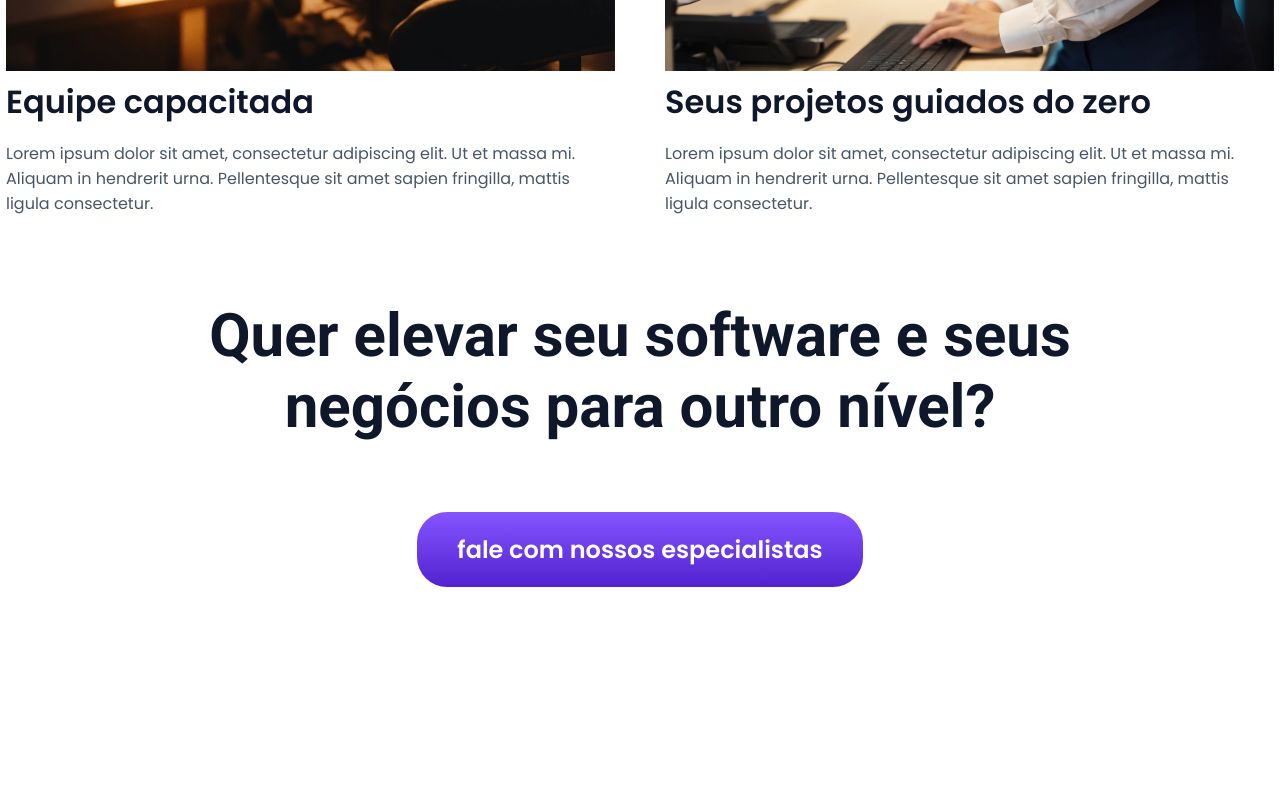
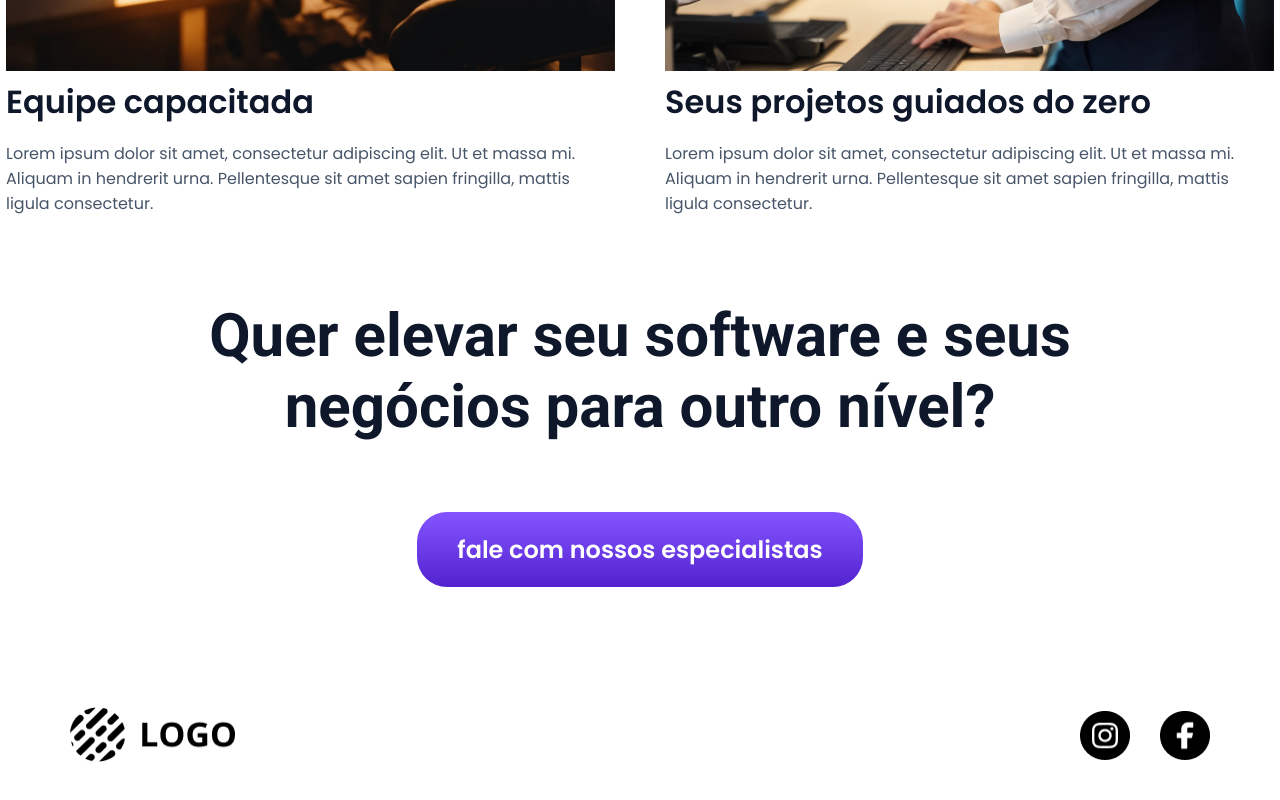
Before and after one commit to fabricio-dias-log/consulting-landing-page, an Angular app: page / in a window 1280 px wide. Shown: the part 2420-3220 px from the top of the page. Before the commit the page ends 3007 px from the top, so only its background shows below. Built offline with nearby package versions, Linux system fonts and the light colour scheme.

Commit message:
Footer structure is done

```diff
--- a/src/app/components/footer/footer.component.html
+++ b/src/app/components/footer/footer.component.html
@@ -1 +1,7 @@
-<p>footer works!</p>
+<footer class="app-footer pad-70">
+  <img ngSrc="assets/secondary-logo.png" width="165" height="55" />
+  <div class="social-media">
+    <img ngSrc="assets/instagram.png" width="50" height="50" />
+    <img ngSrc="assets/facebook.png" width="50" height="50" />
+  </div>
+</footer>
--- a/src/app/components/footer/footer.component.scss
+++ b/src/app/components/footer/footer.component.scss
@@ -0,0 +1,11 @@
+.app-footer{
+  display: flex;
+  align-items: center;
+  justify-content: space-between;
+  margin: 120px 0 60px 0;
+
+  .social-media{
+    display: flex;
+    gap: 30px;
+  }
+}
--- a/src/app/components/footer/footer.component.ts
+++ b/src/app/components/footer/footer.component.ts
@@ -1,9 +1,12 @@
 import { Component } from '@angular/core';
+import {NgOptimizedImage} from "@angular/common";
 
 @Component({
   selector: 'app-footer',
   standalone: true,
-  imports: [],
+  imports: [
+    NgOptimizedImage
+  ],
   templateUrl: './footer.component.html',
   styleUrl: './footer.component.scss'
 })
--- a/src/app/components/home/home.component.html
+++ b/src/app/components/home/home.component.html
@@ -41,3 +41,4 @@
     <btn-primary btn-text="fale com nossos especialistas" ></btn-primary>
   </section>
 </main>
+<app-footer></app-footer>
--- a/src/app/components/home/home.component.ts
+++ b/src/app/components/home/home.component.ts
@@ -4,6 +4,7 @@ import {NgOptimizedImage} from "@angular/common";
 import {BtnPrimaryComponent} from "../btn-primary/btn-primary.component";
 import {NewsletterFormComponent} from "../newsletter-form/newsletter-form.component";
 import {SkillBlockComponent} from "../skill-block/skill-block.component";
+import {FooterComponent} from "../footer/footer.component";
 
 @Component({
   selector: 'app-home',
@@ -13,7 +14,8 @@ import {SkillBlockComponent} from "../skill-block/skill-block.component";
     NgOptimizedImage,
     BtnPrimaryComponent,
     NewsletterFormComponent,
-    SkillBlockComponent
+    SkillBlockComponent,
+    FooterComponent
   ],
   templateUrl: './home.component.html',
   styleUrl: './home.component.scss'
```
